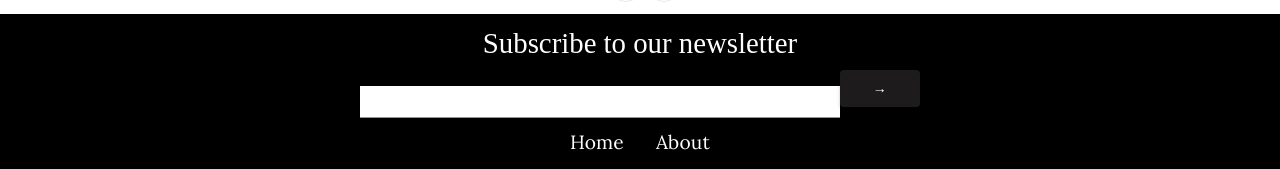
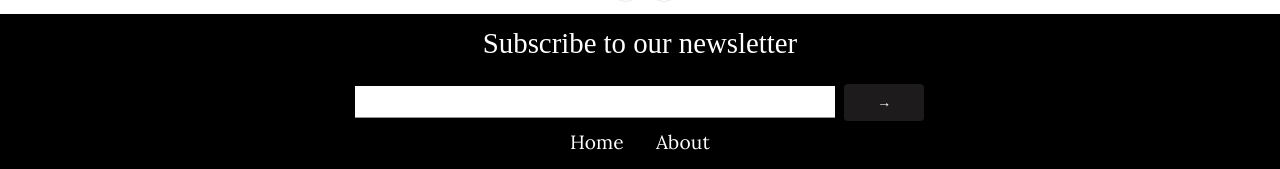
Before and after one commit to Suman373/CryptoCatalogue, a React (Create React App) app: page / in a window 1280 px wide. Shown: the part 1083-1252 px from the top of the page. Built offline with nearby package versions, Linux system fonts and the light colour scheme; no server answers.

Commit message:
Correct Alignement of footer button

```diff
--- a/src/components/Footer.jsx
+++ b/src/components/Footer.jsx
@@ -58,6 +58,8 @@ const useStyles = makeStyles(() => ({
         width:'5rem',
         background:'#1d1b1b',
         color:'white',
+        marginTop:"14px",
+        marginLeft:"9px",
         cursor:'pointer',
         '&:hover':{
             color:'yellow'
```
